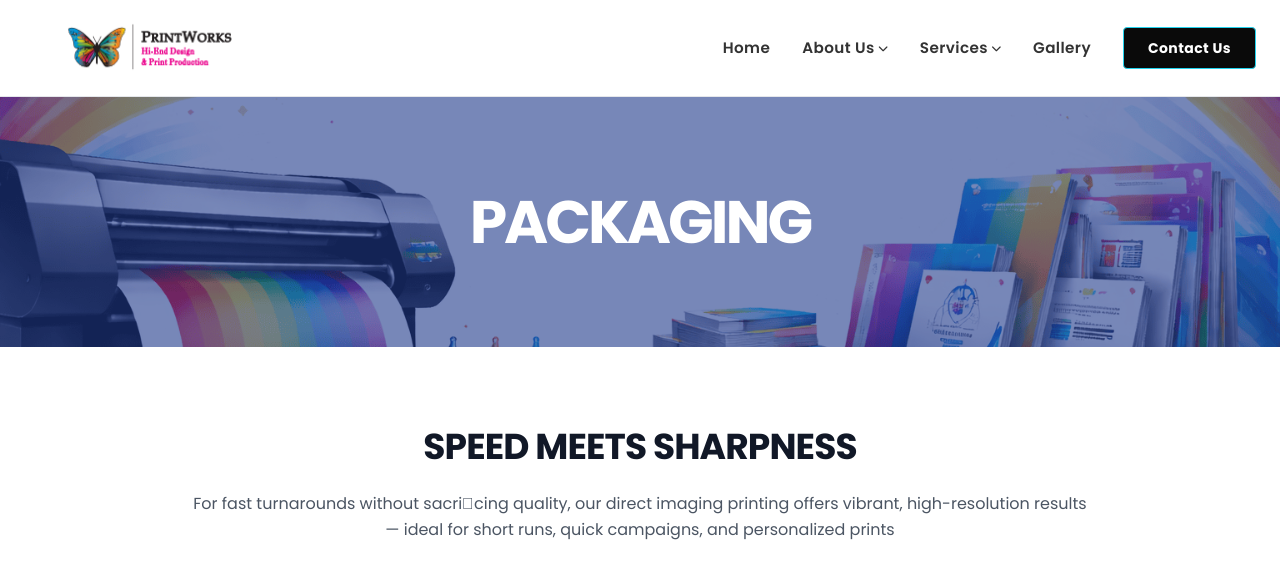
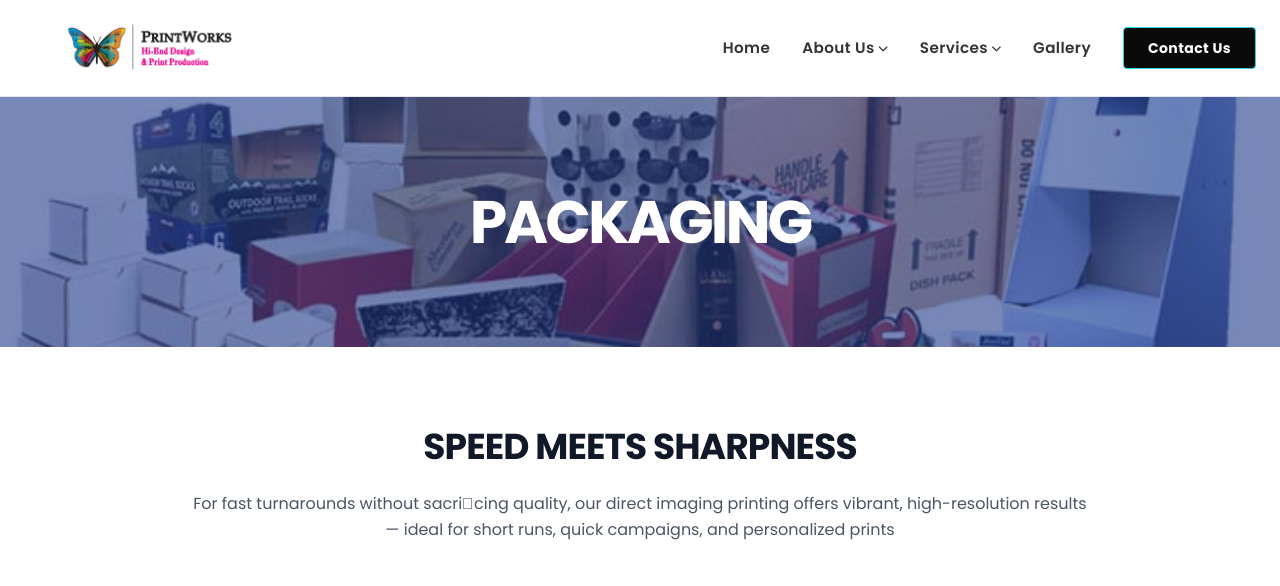
Before and after one commit to dedoyinKng/printworks-website, a plain HTML site: page packaging.html in a window 1280 px wide. Shown: the top 586 px of the page. Drawn offline with nearby package versions, Linux system fonts and the light colour scheme.

Commit message:
Update packaging.html

```diff
--- a/packaging.html
+++ b/packaging.html
@@ -3,7 +3,7 @@
 <head>
     <meta charset="UTF-8">
     <meta name="viewport" content="width=device-width, initial-scale=1.0">
-    <title>Packaging | Printworks Nigeria Ltd</title>
+    <title>Packaging | Printworks Nigeria</title>
     <script src="https://cdn.tailwindcss.com"></script>
     <link rel="stylesheet" href="https://cdnjs.cloudflare.com/ajax/libs/font-awesome/6.0.0/css/all.min.css">
     <link href="https://fonts.googleapis.com/css2?family=Poppins:wght@300;400;600;700&display=swap" rel="stylesheet">
@@ -114,7 +114,7 @@
 
     <section class="relative w-full h-[150px] md:h-[250px] overflow-hidden">
         <div class="absolute inset-0 bg-blue-900/60 z-10"></div>
-        <img src="images/image01.png" alt="Offset Printing Machine" class="absolute inset-0 w-full h-full object-cover">
+        <img src="images/main-image for packaging.jpeg" alt="packaging" class="absolute inset-0 w-full h-full object-cover">
         <div class="relative z-20 flex flex-col items-center justify-center h-full text-center px-6">
             <h1 class="text-4xl md:text-6xl font-black text-white uppercase tracking-tighter">Packaging</h1>
         </div>
```
